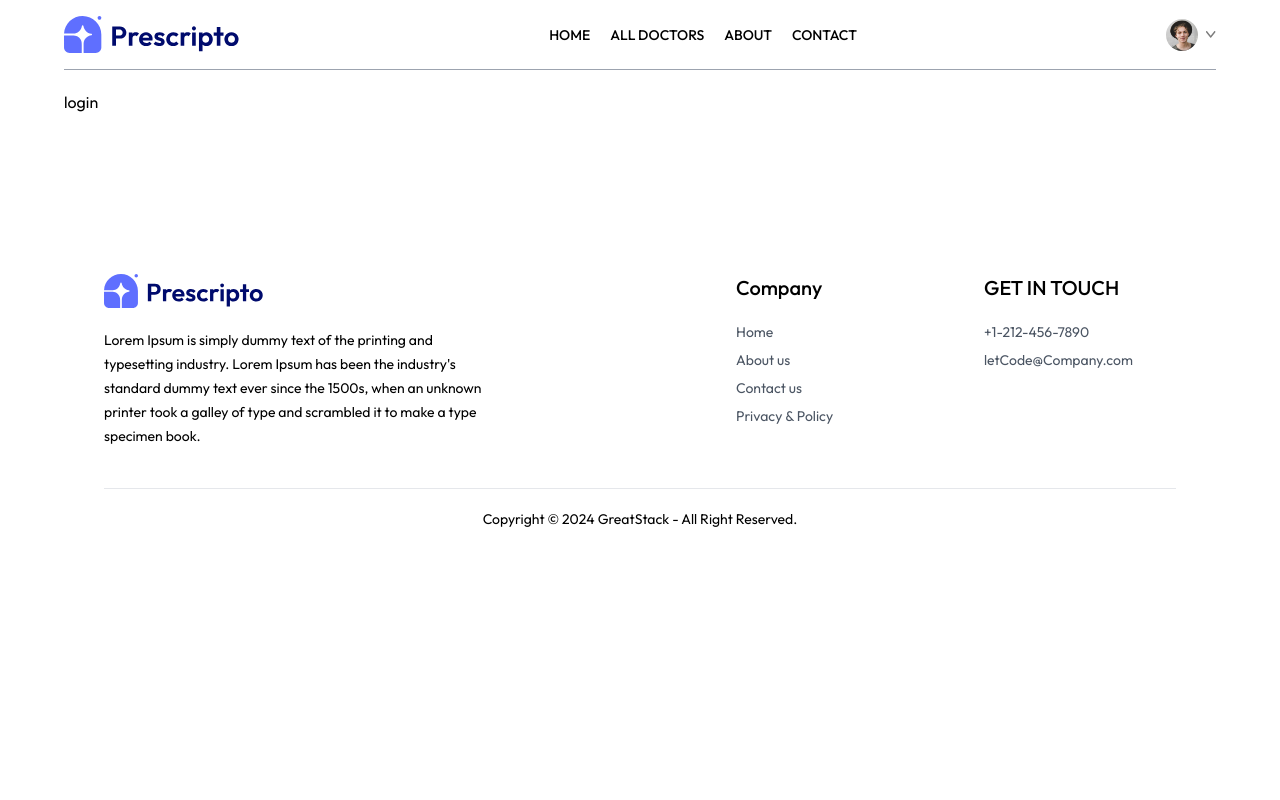
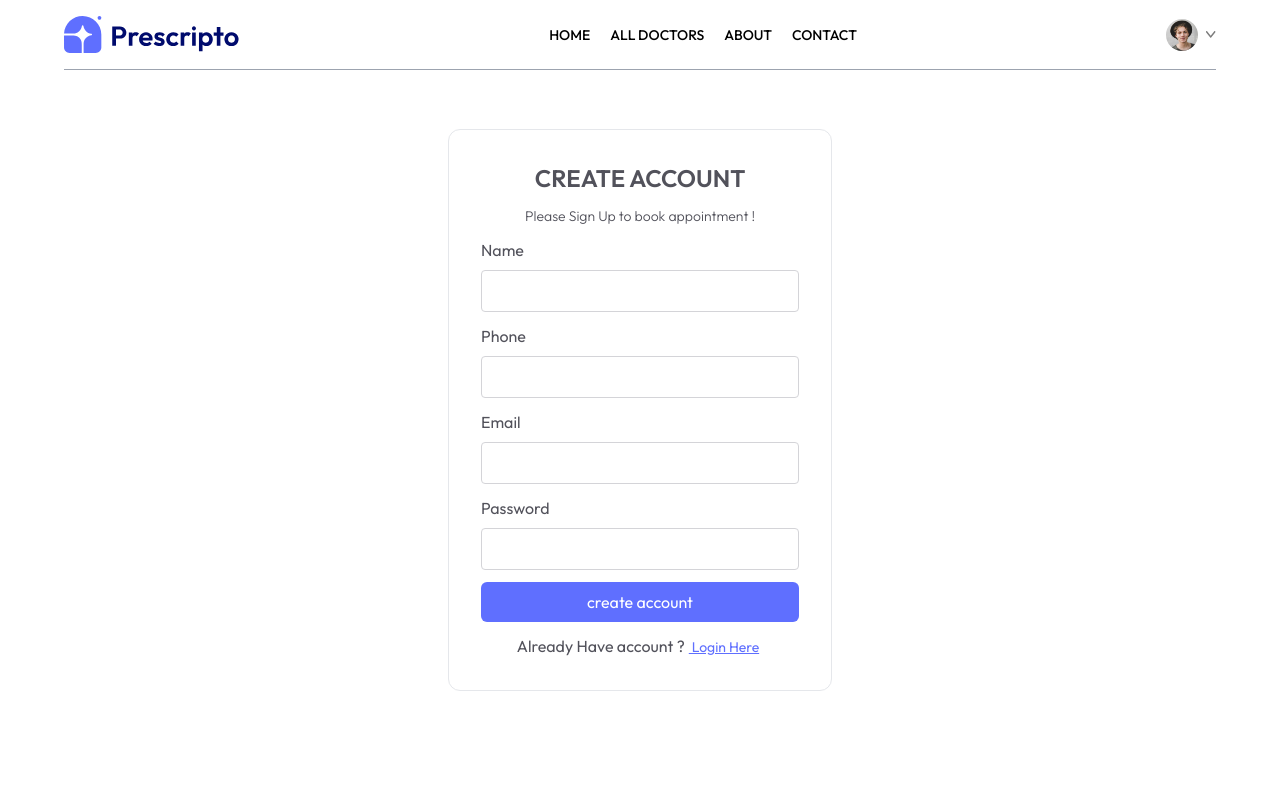
Before and after one commit to kimbo-slicee/Doctor-Appointment-Booking-System, a React (Vite) app in the folder front-end/: page /login in a window 1280 px wide. Shown: the top 800 px of the page. Built offline with nearby package versions, Linux system fonts and the light colour scheme; a web font is replaced by a local one.

Commit message:
Complete Login page UI

```diff
--- a/front-end/src/pages/Login.jsx
+++ b/front-end/src/pages/Login.jsx
@@ -1,8 +1,53 @@
-import React from 'react'
+import React, {useState} from 'react'
 
 function Login() {
+  const [state,setState]=useState("Sign Up");
+  const [email,setEmail]=useState('');
+  const [password ,setPassword]=useState('');
+  const [name,setName]=useState('');
+  const [phone,setPhone]=useState('');
+  const onSubmit=async (event)=>{
+    event.preventDefault();
+  }
   return (
-    <div>login</div>
+      <form className="min-h-[80vh] flex items-center">
+        <div className="flex flex-col gap-3 m-auto items-center p-8 min-w-[340px] sm:min-w-96 border rounded-xl  text-zinc-600 shadow-lg">
+          <p className="text-2xl font-semibold uppercase ">{state === "Sign Up" ? "create Account" : "Login"}</p>
+          <p className="text-sm font-light">Please {state === "Sign Up" ? "Sign Up" : "Login "} to book appointment ! </p>
+          {
+              state === "Sign Up" && <div className="w-full ">
+                <p>Name</p>
+                <input className="border hover:border-primary
+              border-zinc-300 rounded w-full p-2 mt-2" type="text" onChange={(e) => (e) => setName(e.target.value)}
+                       value={name} required/>
+              </div>
+          }
+          {/*// Phone Number*/}
+          {
+              state === "Sign Up" && <div className="w-full ">
+                <p>Phone</p>
+                <input className="border hover:border-primary
+              border-zinc-300 rounded w-full p-2 mt-2" type="text" onChange={(e) => (e) => setPhone(e.target.value)}
+                       value={phone} required/>
+              </div>
+          }
+          <div className="w-full">
+            <p>Email</p>
+            <input className="border border-zinc-300 rounded w-full p-2 mt-2 " type="text"
+                   onChange={(e) => (e) => setEmail(e.target.value)} value={email} required/>
+          </div>
+          <div className="w-full">
+            <p>Password</p>
+            <input className="border border-zinc-300 rounded w-full p-2 mt-2 " type="text" onChange={(e) => (e) => setPassword(e.target.value)} value={password} required/>
+          </div>
+          <button className="bg-primary text-white w-full py-2 rounded-md text-base" type="submit" onSubmit={()=>onSubmit}>
+            {state==="Sign Up"?"create account":"Login"}</button>
+          {state==="Sign Up" ?
+              <p> Already Have account ?
+               <span onClick={()=>setState('Login')} className="text-primary underline text-sm cursor-pointer mx-1"> Login Here </span></p>
+              : <p>  Create new Account ?<span onClick={()=>setState("Sign Up")} className="mx-1 text-primary underline text-sm cursor-pointer">Click Here</span></p>}
+        </div>
+      </form>
   )
 }
 
```
